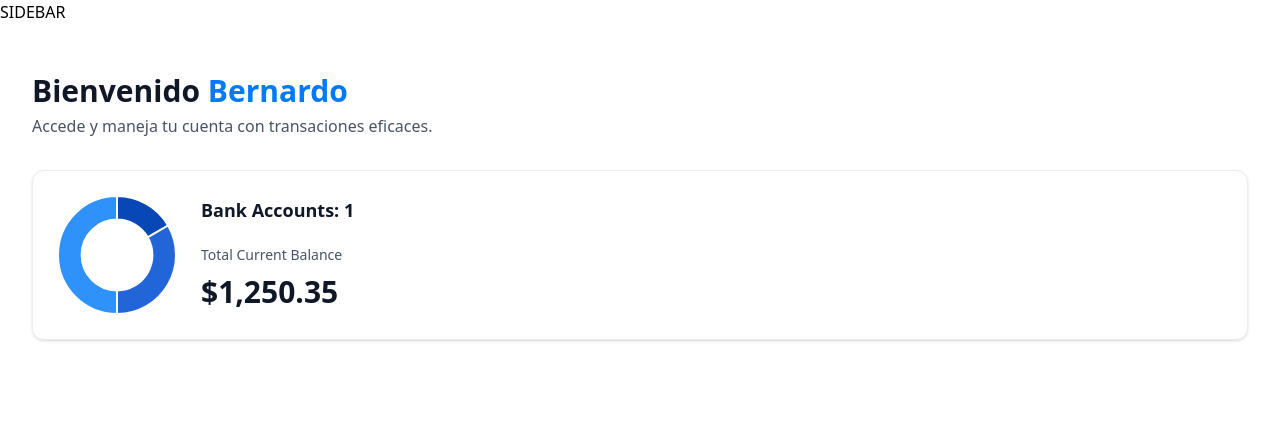
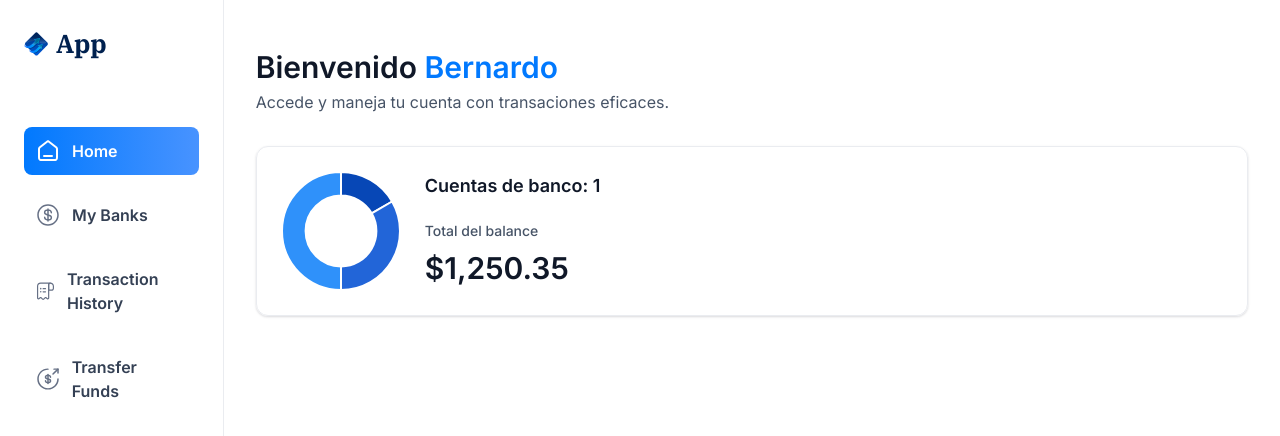
Before and after one commit to ORALEM00/banking, a Next.js app: page / in a window 1280 px wide. Shown: the top 436 px of the page. Built offline with nearby package versions, Linux system fonts and the light colour scheme.

Commit message:
feat: add Siderbar

```diff
--- a/app/(root)/layout.tsx
+++ b/app/(root)/layout.tsx
@@ -1,12 +1,15 @@
+import Sidebar from "@/components/Sidebar";
 
 export default function RootLayout({
     children,
   }: Readonly<{
     children: React.ReactNode;
   }>) {
+    const loggedIn = {firstName : "Bernardo", lastName: "de la Sierra"}
     return (
-      <main>
-          SIDEBAR
+
+      <main className="flex h-screen w-full font-inter">
+          <Sidebar user={loggedIn}/>
           {children}
       </main>
     );
--- /dev/null
+++ b/components/Sidebar.tsx
@@ -0,0 +1,52 @@
+"use client"
+import Link from 'next/link'
+import React from 'react'
+import Image from 'next/image'
+import { sidebarLinks } from '@/constants'
+import { cn } from '@/lib/utils'
+import { usePathname } from 'next/navigation'
+
+const Sidebar = ({ user }: SiderbarProps) => {
+    const pathname = usePathname();
+
+  return (
+    <section className='sidebar'>
+        <nav className='flex flex-col gap-4'>
+            <Link href="/"  className="mb-12 cursor-pointer flex items-center gap-2">
+                <Image
+                    src="/icons/logo.svg"
+                    width={34}
+                    height={34}
+                    alt="logo"
+                    className="size-[24px] max-xl:size-14"
+                />
+                <h1 className="sidebar-logo">App</h1>
+            </Link>
+            {sidebarLinks.map((item) => {
+                const isActive = pathname === item.route || pathname.startsWith(`${item.route}/`)
+
+                return(
+                    <Link href={item.route} key={item.label}
+                    className={cn('sidebar-link', { 'bg-bank-gradient': isActive })}>
+                        <div className="relative size-6">
+                            <Image
+                            src={item.imgURL}
+                            alt={item.label}
+                            fill
+                            className={cn({
+                                'brightness-[3] invert-0': isActive
+                            })}
+                            />
+                        </div>
+                        <p className={cn("sidebar-label", { "!text-white": isActive })}>
+                            {item.label}
+                        </p>
+                    </Link>
+                )
+            })}
+        </nav>
+    </section>
+  )
+}
+
+export default Sidebar
--- a/components/TotalBalanceBox.tsx
+++ b/components/TotalBalanceBox.tsx
@@ -14,11 +14,11 @@
 
       <div className="flex flex-col gap-6">
         <h2 className="header-2">
-          Bank Accounts: {totalBanks}
+          Cuentas de banco: {totalBanks}
         </h2>
         <div className="flex flex-col gap-2">
           <p className="total-balance-label">
-            Total Current Balance
+            Total del balance
           </p>
 
           <div className="total-balance-amount flex-center gap-2">
```
